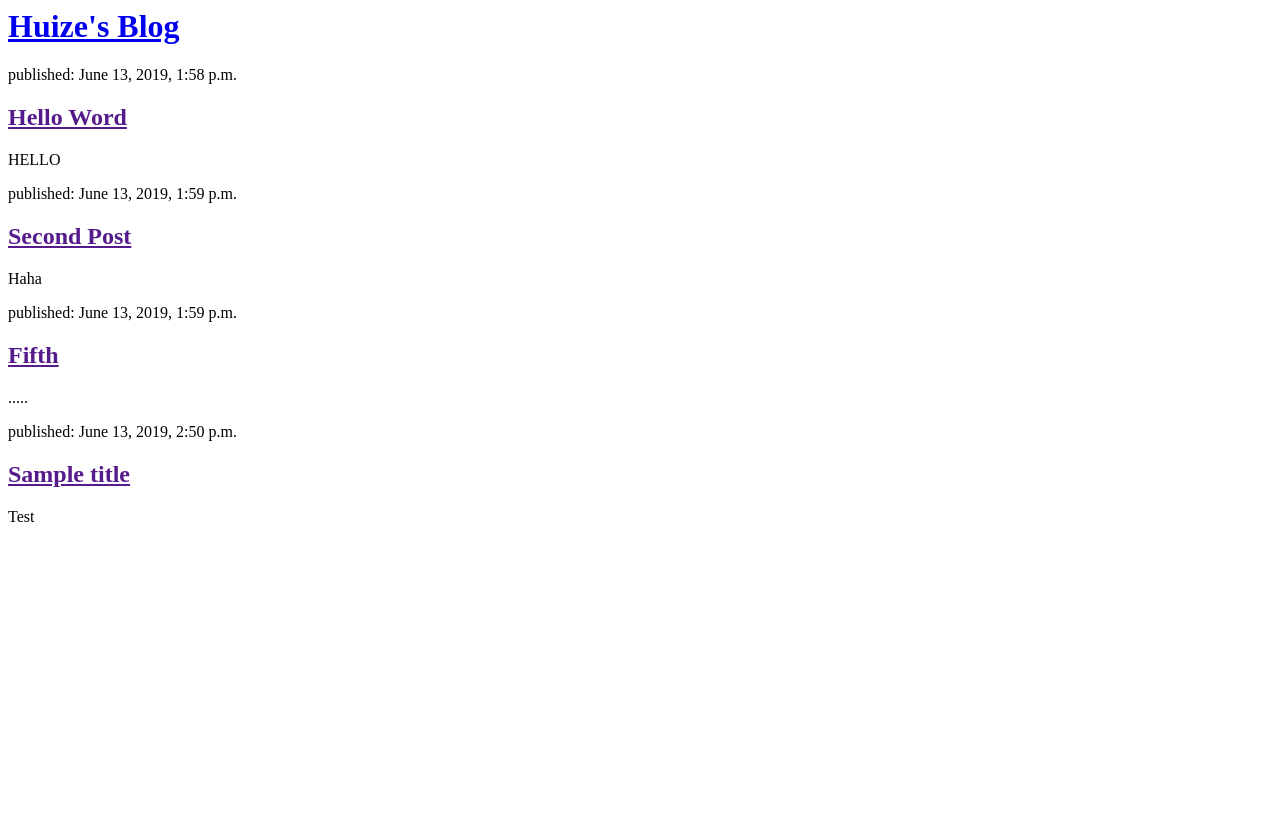
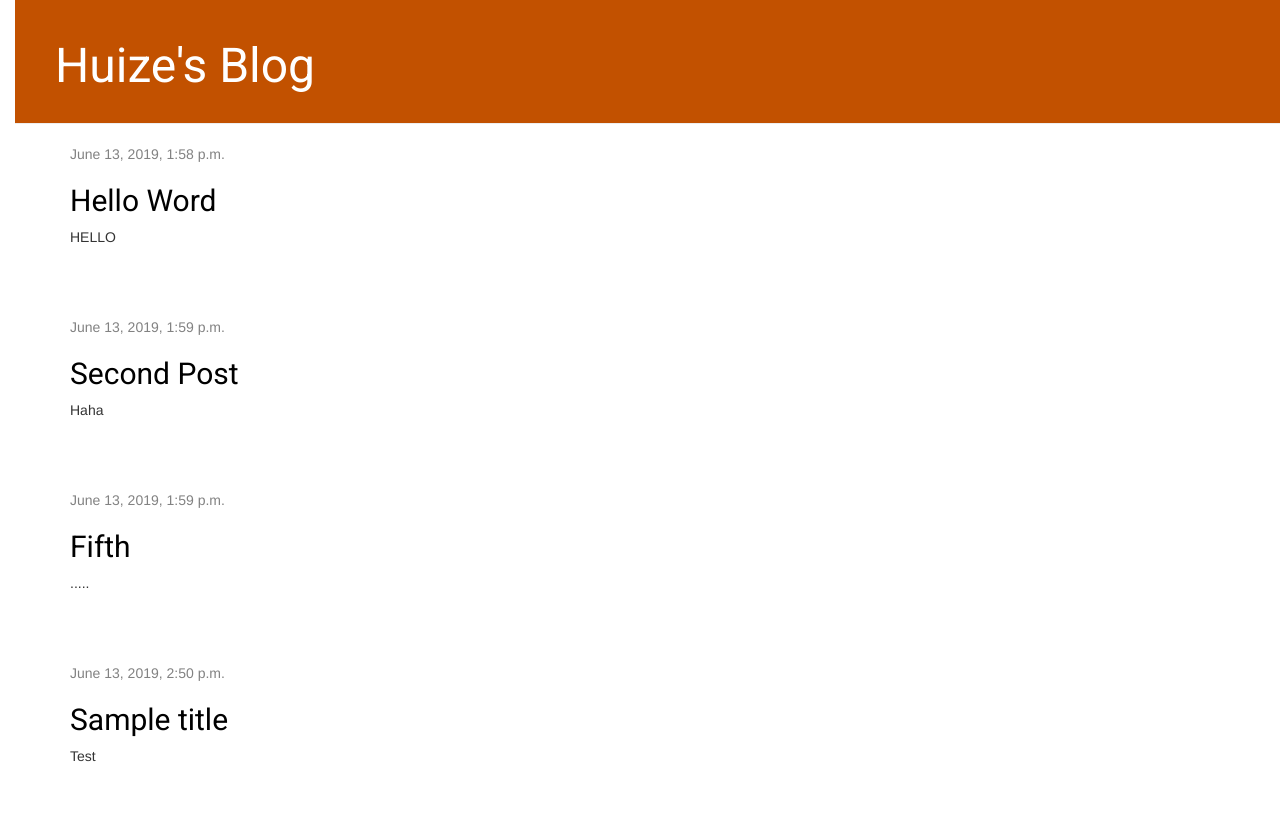
Before and after one commit to hmc-hhuang-2020/web-blog, a Django app: page / in a window 1280 px wide. Before the commit the page ends 522 px from the top, so only its background shows below. Run offline with Django 3.2, Linux system fonts and the light colour scheme; data comes from the database, SQL or seed files in the repository; some libraries are stand-ins or nearby versions.

Commit message:
more templates and css

```diff
--- /dev/null
+++ b/blog/static/css/blog.css
@@ -0,0 +1,55 @@
+h1 a, h2 a {
+    color: #C25100;
+    font-family: 'Roboto';
+}
+
+body {
+    padding-left: 15px;
+}
+
+.page-header{
+    background-color: #C25100;
+    margin-top: 0;
+    padding: 20px 20px 20px 40px;
+}
+
+.page-header h1, .page-header h1 a, .page-header h1 a:visited, .page-header h1 a:active {
+    color: #ffffff;
+    font-size: 36pt;
+    text-decoration: none;
+}
+
+.content {
+    margin-left: 40px;
+}
+
+h1, h2, h3, h4 {
+    font-family: 'Roboto', cursive;
+}
+
+.date {
+    color: #828282;
+}
+
+.save {
+    float: right;
+}
+
+.post-form textarea, .post-form input {
+    width: 100%;
+}
+
+.top-menu, .top-menu:hover, .top-menu:visited {
+    color: #ffffff;
+    float: right;
+    font-size: 26pt;
+    margin-right: 20px;
+}
+
+.post {
+    margin-bottom: 70px;
+}
+
+.post h2 a, .post h2 a:visited {
+    color: #000000;
+}
--- /dev/null
+++ b/blog/templates/blog/base.html
@@ -0,0 +1,24 @@
+{% load static %}
+<html>
+    <head>
+        <title> Huize's Blog</title>
+        <link rel="stylesheet" href="//maxcdn.bootstrapcdn.com/bootstrap/3.2.0/css/bootstrap.min.css">
+        <link rel="stylesheet" href="//maxcdn.bootstrapcdn.com/bootstrap/3.2.0/css/bootstrap-theme.min.css">
+        <link rel="stylesheet" href="{% static 'css/blog.css' %}">
+        <link href="https://fonts.googleapis.com/css?family=Lato|Roboto&display=swap" rel="stylesheet">
+    </head>
+    <body>
+        <div class = 'page-header'>
+            <h1><a href="/">Huize's Blog</a></h1>
+        </div>
+
+        <div class="content container">
+            <div class="row">
+                <div class="col-md-8">
+                    {% block content %}
+                    {% endblock %}
+                </div>
+            </div>
+        </div>
+    </body>
+</html>
--- a/blog/templates/blog/post_list.html
+++ b/blog/templates/blog/post_list.html
@@ -1,19 +1,13 @@
-<html>
-    <head>
-        <title> Huize's Blog</title>
-    </head>
-    <body>
-        <div>
-            <h1><a href="/">Huize's Blog</a></h1>
+{% extends 'blog/base.html' %}
+
+{% block content %}
+    {% for post in posts %}
+        <div class="post">
+            <div class="date">
+                {{ post.published_date }}
+            </div>
+            <h2><a href="{% url 'post_detail' pk=post.pk %}">{{ post.title }}</a></h2>
+            <p>{{ post.text|linebreaksbr }}</p>
         </div>
-
-        {% for post in posts %}
-            <div>
-                <p>published: {{ post.published_date }}</p>
-                <h2><a href="">{{ post.title }}</a></h2>
-                <p>{{ post.text|linebreaksbr }}</p>
-            </div>
-        {% endfor %}
-
-    </body>
-</html>
+    {% endfor %}
+{% endblock %}
--- a/blog/urls.py
+++ b/blog/urls.py
@@ -3,4 +3,5 @@ from . import views
 
 urlpatterns = [
     path('', views.post_list, name='post_list'),
+    path('post/<int:pk>/', views.post_detail, name='post_detail'),
 ]
--- a/blog/views.py
+++ b/blog/views.py
@@ -1,8 +1,13 @@
 from django.shortcuts import render
 from .models import Post
 from django.utils import timezone
+from django.shortcuts import render, get_object_or_404
 
 # Create your views here.
 def post_list(request):
     posts = Post.objects.filter(published_date__lte= timezone.now()).order_by("published_date")
     return render(request, 'blog/post_list.html',{'posts':posts})
+
+def post_detail(request, pk):
+    post = get_object_or_404(Post, pk=pk)
+    return render(request, 'blog/post_detail.html', {'post': post})
```
Also changed, not shown: blog/templates/blog/post_detail.html (added, +12 -0 lines).
